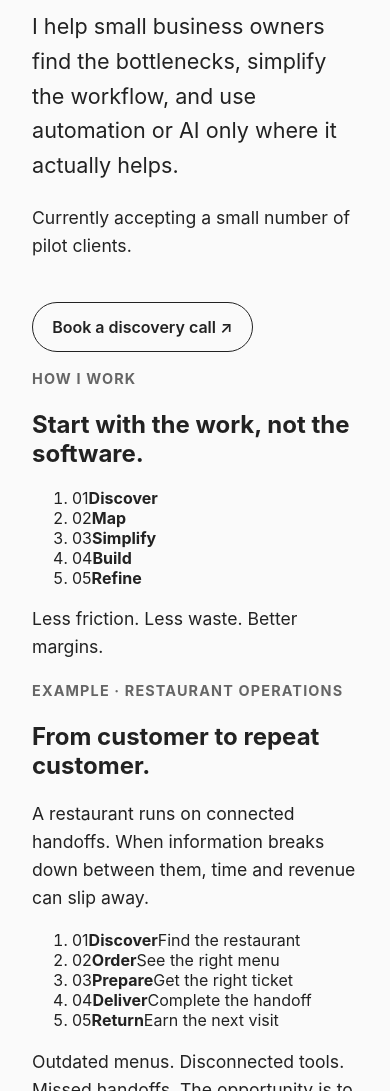
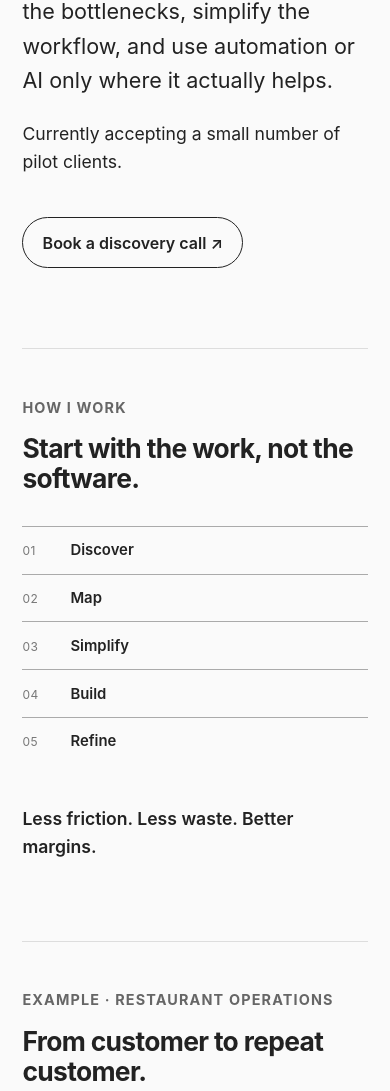
Before and after one commit to albidrez/albidrez.co, a plain HTML site: page index.html in a window 390 px wide. Shown: the part 340-1431 px from the top of the page. Drawn offline with Linux system fonts and the light colour scheme.

Commit message:
Style responsive workflow sections in minimalist site aesthetic

```diff
--- a/style.css
+++ b/style.css
@@ -1,52 +1,29 @@
-* {
-    box-sizing: border-box;
+* { box-sizing: border-box; }
+html { scroll-behavior: smooth; }
+body { margin: 0; font-family: -apple-system, BlinkMacSystemFont, "Segoe UI", Roboto, Helvetica, Arial, sans-serif; color: #222; background: #fafafa; }
+main { max-width: 760px; margin: 0 auto; padding: 8rem 2rem 4rem; }
+.eyebrow { font-size: .9rem; font-weight: 700; letter-spacing: .08em; text-transform: uppercase; color: #666; }
+h1 { font-size: clamp(2.5rem, 7vw, 5rem); line-height: 1; margin: 0 0 1.5rem; letter-spacing: -.035em; }
+h2 { font-size: clamp(1.65rem, 4vw, 2.5rem); line-height: 1.15; letter-spacing: -.025em; margin: 0 0 1.25rem; }
+.lede { font-size: 1.35rem; line-height: 1.6; max-width: 640px; }
+p { font-size: 1.1rem; line-height: 1.6; }
+.button { display: inline-block; margin-top: 1.5rem; padding: .9rem 1.2rem; border: 1px solid #222; border-radius: 999px; color: #222; text-decoration: none; font-weight: 600; }
+.button:hover, .button:focus-visible { background: #222; color: #fafafa; }
+.section { margin-top: 7rem; padding-top: 2rem; border-top: 1px solid #ddd; }
+.steps, .restaurant-flow { list-style: none; padding: 0; margin: 2rem 0 0; display: grid; grid-template-columns: repeat(5, minmax(0, 1fr)); gap: .6rem; }
+.steps li, .restaurant-flow li { min-width: 0; border-top: 1px solid #aaa; padding-top: .8rem; display: flex; flex-direction: column; gap: .6rem; }
+.number { font-size: .75rem; color: #777; letter-spacing: .05em; }
+.steps strong, .restaurant-flow strong { font-size: .93rem; font-weight: 600; }
+.restaurant-flow li span:last-child { color: #666; font-size: .82rem; line-height: 1.4; }
+.outcome { font-weight: 600; margin-top: 2.5rem; }
+.note { color: #555; margin-top: 2rem; font-size: 1rem; }
+footer { border-top: 1px solid #ddd; margin-top: 6rem; padding-top: 1rem; color: #666; }
+footer p { font-size: .9rem; }
+@media (max-width: 600px) {
+  main { padding: 4rem 1.4rem 3rem; }
+  .section { margin-top: 5rem; }
+  .steps, .restaurant-flow { grid-template-columns: 1fr; gap: 0; }
+  .steps li, .restaurant-flow li { flex-direction: row; align-items: baseline; gap: 1rem; padding: .9rem 0; }
+  .steps li .number, .restaurant-flow li .number { flex: 0 0 2rem; }
+  .restaurant-flow li span:last-child { margin-left: auto; text-align: right; }
 }
-
-body {
-    margin: 0;
-    font-family: -apple-system, BlinkMacSystemFont, "Segoe UI", Roboto, Helvetica, Arial, sans-serif;
-    color: #222;
-    background: #fafafa;
-}
-
-main {
-    max-width: 760px;
-    margin: 8rem auto;
-    padding: 0 2rem;
-}
-
-.eyebrow {
-    font-size: 0.9rem;
-    font-weight: 700;
-    letter-spacing: 0.08em;
-    text-transform: uppercase;
-    color: #666;
-}
-
-h1 {
-    font-size: clamp(2.5rem, 7vw, 5rem);
-    line-height: 1;
-    margin: 0 0 1.5rem;
-}
-
-.lede {
-    font-size: 1.35rem;
-    line-height: 1.6;
-    max-width: 640px;
-}
-
-p {
-    font-size: 1.1rem;
-    line-height: 1.6;
-}
-
-.button {
-    display: inline-block;
-    margin-top: 1.5rem;
-    padding: 0.9rem 1.2rem;
-    border: 1px solid #222;
-    border-radius: 999px;
-    color: #222;
-    text-decoration: none;
-    font-weight: 600;
-}
```
